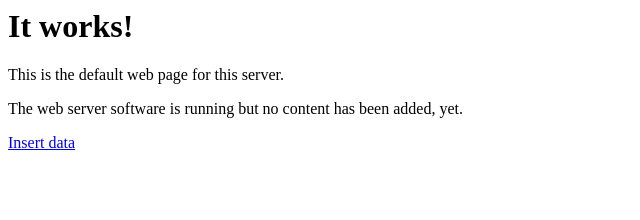
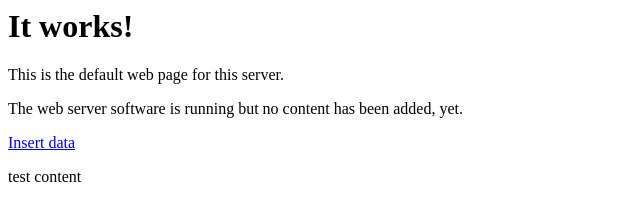
Before and after one commit to mingyuanyang/DEPproject, a plain HTML site: page Apache/www/index.html in a window 1280 px wide. Shown: the full height of the page, 0-640 px from the left. Drawn offline with Linux system fonts and the light colour scheme.

Commit message:
test content

```diff
--- a/Apache/www/index.html
+++ b/Apache/www/index.html
@@ -4,5 +4,6 @@
 <p>This is the default web page for this server.</p>
 <p>The web server software is running but no content has been added, yet.</p>
 <a href="form.html">Insert data</a>
+<p>test content</p>
 </body>
 </html>
```
